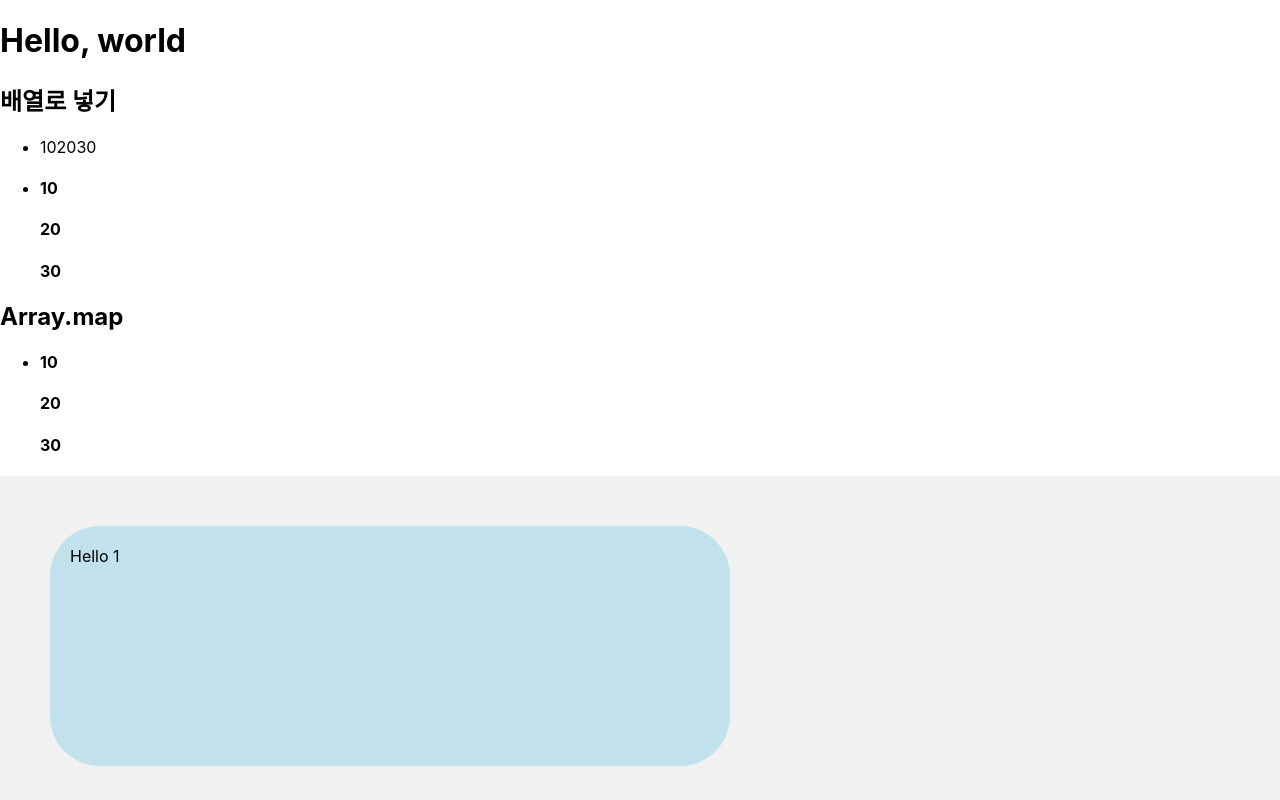
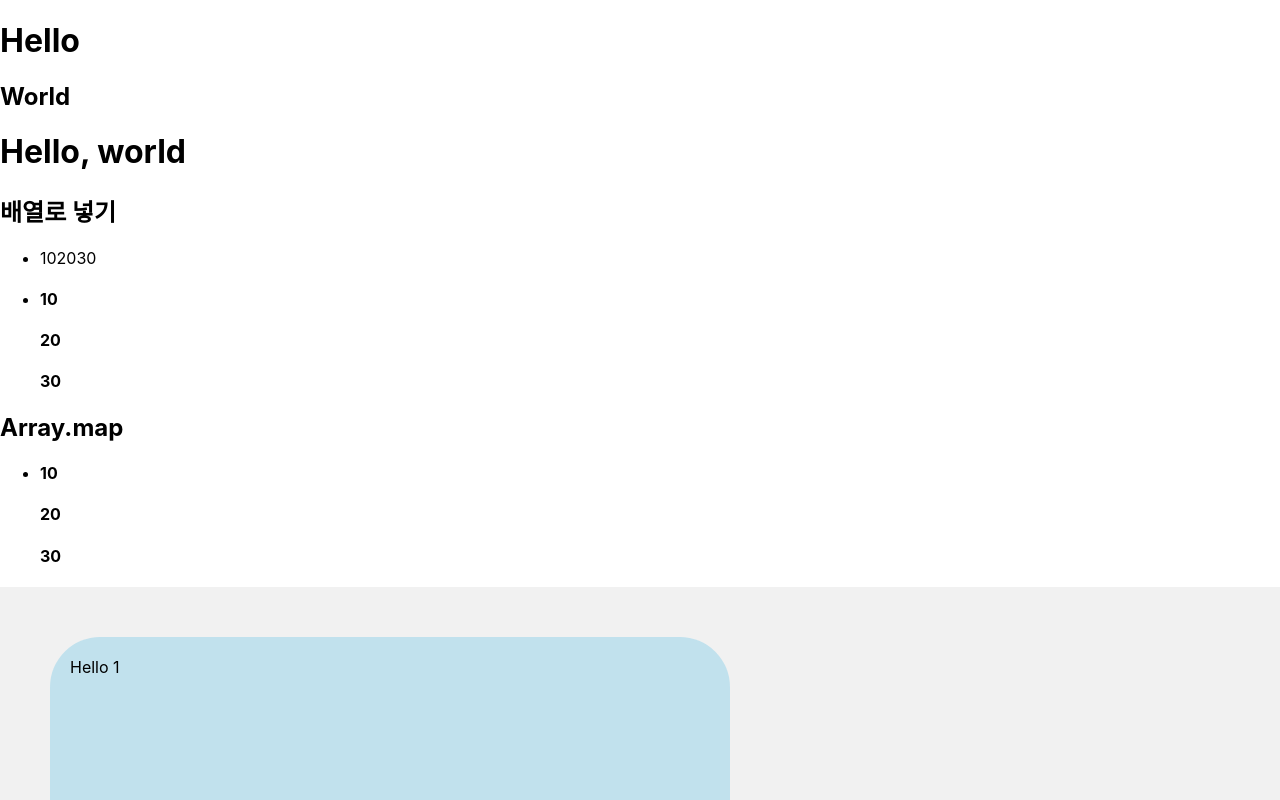
Before and after one commit to 2044smile/realestate, a React (Create React App) app in the folder frontend/: page / in a window 1280 px wide. Shown: the top 800 px of the page. Built offline with nearby package versions, Linux system fonts and the light colour scheme.

Commit message:
feat: 실무 중심! FE 입문자를 위한 React
9강 컴포넌트란?

```diff
--- a/frontend/src/App.js
+++ b/frontend/src/App.js
@@ -1,4 +1,6 @@
 import './App.css'
+import Hello from './Hello'
+import World from './World'
 
 const arr = ['10', '20', '30'];
 const arr2 = [];
@@ -49,6 +51,8 @@ function App() {
   return (
     <div className="App">
       <header className="App-header">
+        <Hello></Hello>
+        <World></World>
         <h1>Hello, world</h1>
         <h2>배열로 넣기</h2>
         <ul>
--- /dev/null
+++ b/frontend/src/Hello.js
@@ -0,0 +1,3 @@
+export default function Hello() {
+    return <h1>Hello</h1>
+}
--- /dev/null
+++ b/frontend/src/World.js
@@ -0,0 +1,3 @@
+export default function World() {
+    return <h2>World</h2>
+}
```
Also changed, not shown: frontend/learning/README.md.
